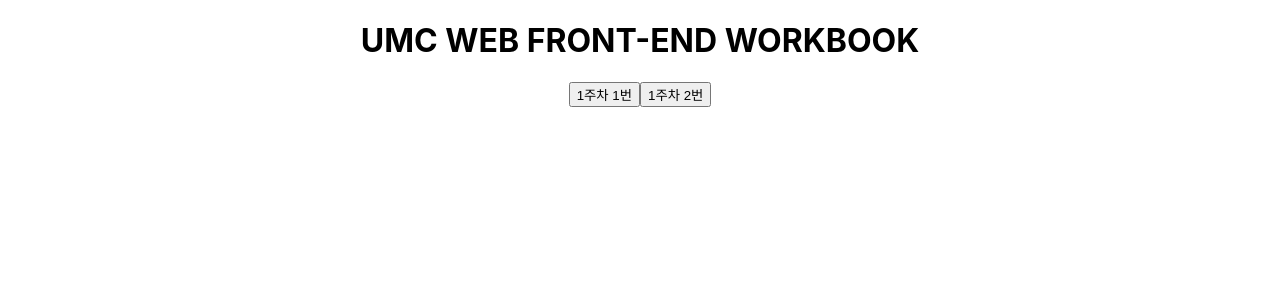
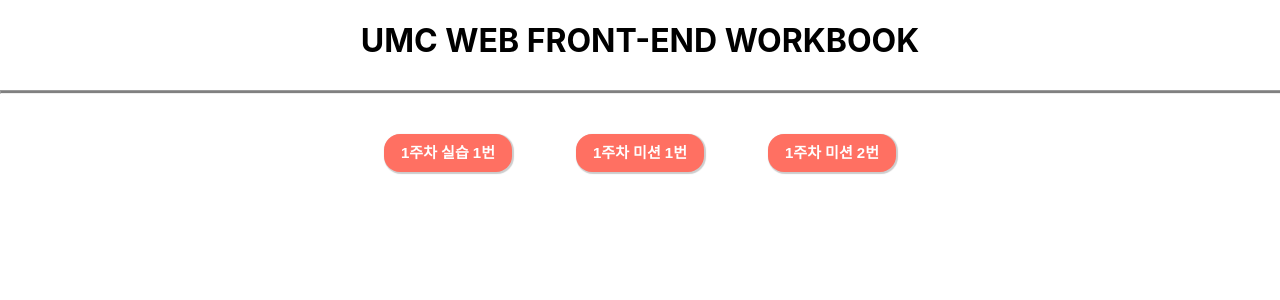
Before and after one commit to Jhcki222/UMC_WORKBOOK, a React (Create React App) app: page / in a window 1280 px wide. Shown: the top 300 px of the page. Built offline with nearby package versions, Linux system fonts and the light colour scheme; the HTML template or start-up script is replaced by a standard one.

Commit message:
feat : 실습 1번 추가

```diff
--- a/src/App.jsx
+++ b/src/App.jsx
@@ -3,11 +3,14 @@
 import Home from './pages/home';
 import Week1_A from './pages/week1/week1_a'
 import Week1_B from './pages/week1/week1_b'
+import Counter from './pages/week1/Counter'
+
 function App() {
   return (
     <Router>
       <Routes>
         <Route path="/" element={<Home />} />
+        <Route path="/counter" element={<Counter/>}/>
         <Route path="/week1_a" element={<Week1_A/>}/>
         <Route path="/week1_b" element={<Week1_B/>}/>
       </Routes>
--- a/src/pages/home.jsx
+++ b/src/pages/home.jsx
@@ -8,12 +8,16 @@
         <h1>
             UMC WEB FRONT-END WORKBOOK
         </h1>
+        <hr/>
         <ButtonBox>
+        <Link to ='/counter'>
+        <button>1주차 실습 1번</button>
+        </Link>
         <Link to ='/week1_a'>
-        <button>1주차 1번</button>
+        <button>1주차 미션 1번</button>
         </Link>
         <Link to ='/week1_b'>
-        <button>1주차 2번</button>
+        <button>1주차 미션 2번</button>
         </Link>
         </ButtonBox>
 
@@ -30,7 +34,11 @@
   align-items: center;
 
   margin: 0 auto;
-
+  hr{
+    width : 100%;
+    height : 2px;
+    background-color : gray;
+  }
 `;
 const ButtonBox = styled.div`
   width: auto;
@@ -38,7 +46,25 @@
   display: flex;
   flex-direction: row;
   align-items: center;
+  margin: 0 auto;
+  button{
+    background: ${props => (props.isSelected ? '#a3b6e9' : '#FF7062')};
+    border: none;
+    width: 8rem;
+    height: 2.4rem;
+    border-radius: 1rem;
+    cursor: pointer;
+    font-size: 0.9375rem;
+    font-style: bold;
+    font-weight: 900;
+    line-height: 130%;
+    color: #FFF;
+    margin : 2rem;
+    box-shadow: 1px 1px 1px 1px rgba(0, 0, 0, 0.2);
+    &:hover {
+      background: #F29788;
+    }
+  }
 
-  margin: 0 auto;
 
 `;
--- /dev/null
+++ b/src/pages/week1/Counter.jsx
@@ -0,0 +1,29 @@
+import React, { useState } from 'react';
+import ReactDOM from 'react-dom';
+
+export default function Counter() {
+  const [count, setCount] = useState(0);
+
+  const increaseCount = () => {
+    setCount(count + 1);
+    console.log('Increase가 클릭됨', count + 1);
+  };
+
+  const decreaseCount = () => {
+    setCount(count - 1);
+    console.log('Decrease가 클릭됨', count - 1);
+  };
+
+
+  return (
+    <div>
+      <h2>{count}</h2>
+      <div>
+        <button onClick={increaseCount}>+1</button>
+        <button onClick={decreaseCount}>-1</button>
+      </div>
+    </div>
+  );
+}
+
+ReactDOM.render(<Counter />, document.getElementById('root'));
--- a/src/pages/week1/week1_a.jsx
+++ b/src/pages/week1/week1_a.jsx
@@ -22,7 +22,7 @@
             setNameMessage({ message: '필수 입력 항목입니다!', success: false });
             isValid = false;
         } else {
-            setNameMessage({ message: '이름이 유효합니다.', success: true });
+            setNameMessage({ message: '멋진 이름이네요!', success: true });
         }
 
         // 이메일 필드 유효성 검사
```
